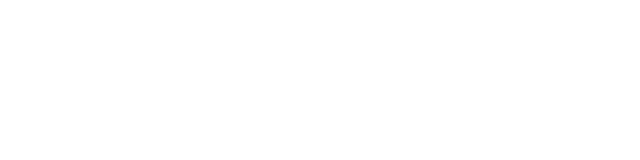
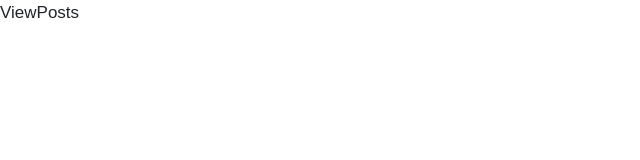
Before and after one commit to dhairyaostwal/team-5, a React (Create React App) app in the folder front-end/susmafia/: page /viewposts in a window 1280 px wide. Before the commit this address had no page. Shown: the top 160 px of the page, without its empty margins (0-640 px from the left). Built offline with nearby package versions, Linux system fonts and the light colour scheme.

Commit message:
posts added

```diff
--- a/front-end/susmafia/src/App.js
+++ b/front-end/susmafia/src/App.js
@@ -8,6 +8,8 @@
 import RedeemPoints from './components/RedeemPoints';
 import AdminPage from './AdminPage';
 import React,{useState} from 'react';
+
+import ViewPosts from './ViewPosts';
 
 function App() {
 
@@ -66,6 +68,7 @@
           <Route path="/admin" element={<AdminPage />} />
           <Route path="/viewprofile" element={<ViewProfile user={user}/>} />
           <Route path="/linkedinupload" element={<LinkedInFileUpload />} />
+          <Route path="/viewposts" element={<ViewPosts />} />
           <Route path="/contacts" element={<Contacts />} />
           <Route path="/" element={<Signup/>} />
         </Routes>
--- /dev/null
+++ b/front-end/susmafia/src/ViewPosts.js
@@ -0,0 +1,11 @@
+import React from 'react'
+
+import './ViewPosts.css'
+
+function ViewPosts() {
+  return (
+    <div>ViewPosts</div>
+  )
+}
+
+export default ViewPosts
```
Also changed, not shown: front-end/susmafia/src/ViewPosts.css (added).
